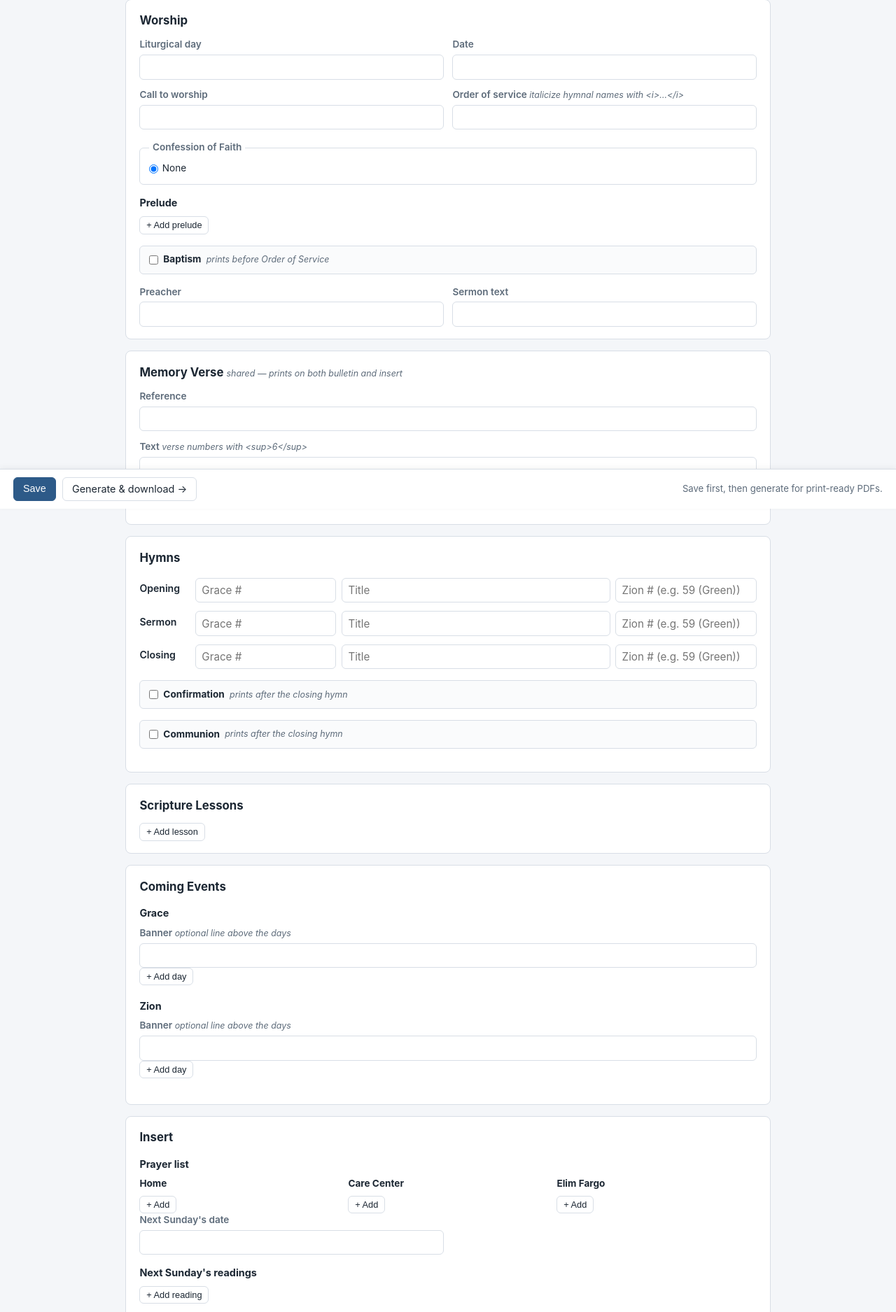
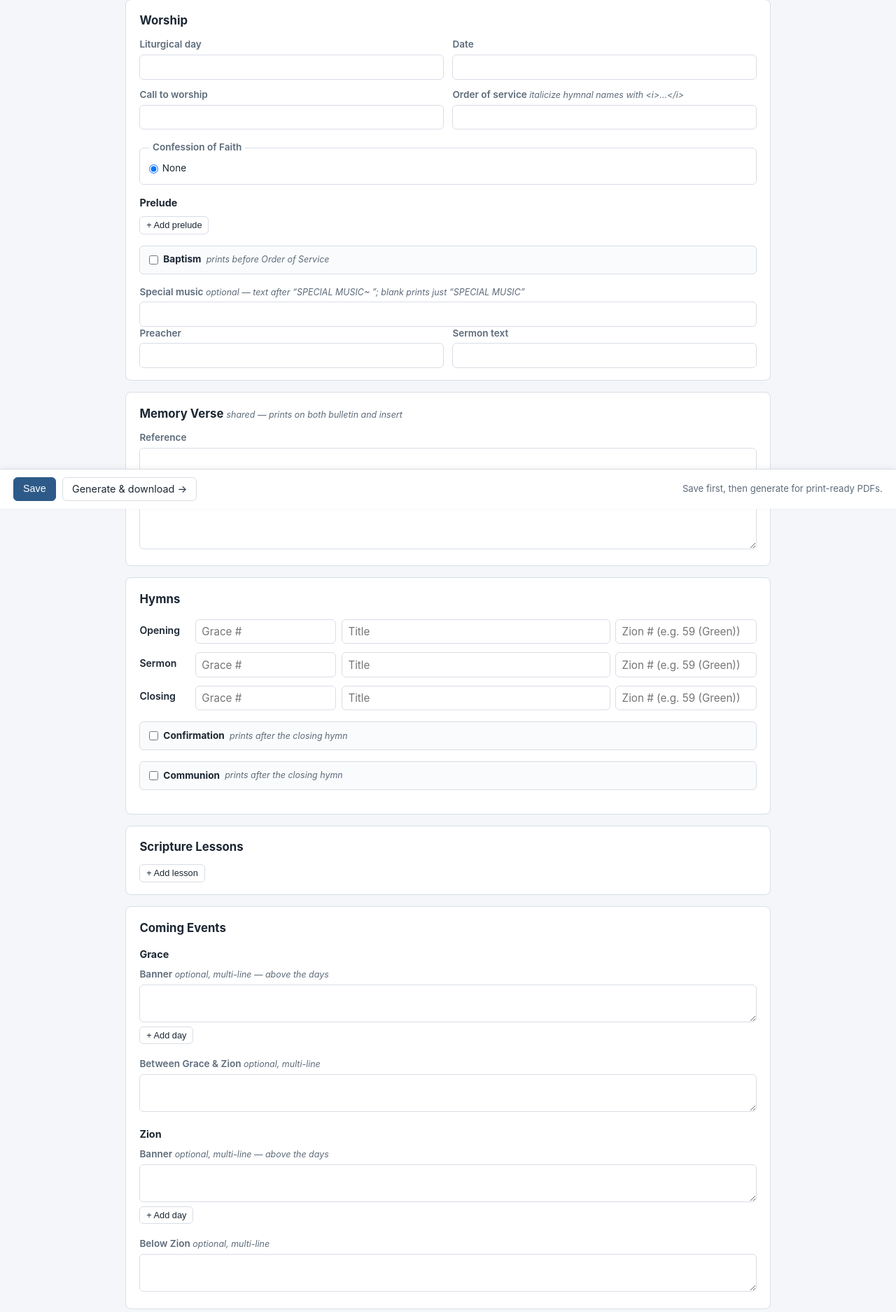
Before and after one commit to larryherzogjr/bulletin-generator, a Flask app: template templates/form.html in a window 1280 px wide. Shown: the part 73-1948 px from the top of the page at 70% size. Run offline with Flask 3, Linux system fonts and the light colour scheme; the template is opened without the code that fills it, so the values that code supplies are empty.

Commit message:
Special Music optional text + free-form notes around Coming Events
- SPECIAL MUSIC gains optional trailing text (like Baptism/Confirmation):
  blank prints "SPECIAL MUSIC", filled prints "SPECIAL MUSIC~ {text}".
- Coming Events panel: the Grace and Zion top banners are now multi-line
  (newline -> line break), and two new optional multi-line notes are added:
  between_events (between the Grace and Zion sections) and below_events
  (below Zion). All render with white-space: pre-line so autoescaping stays on.

Touches schema.py, the bulletin template, form.html, and the sample data.

Co-Authored-By: Claude Opus 4.8 <noreply@anthropic.com>

```diff
--- a/sample_data/bulletin_data.py
+++ b/sample_data/bulletin_data.py
@@ -37,6 +37,7 @@ WEEKLY = {
     "confirmation": {"enabled": False, "text": ""},
     "communion": {"enabled": False, "grace": False, "zion": False},
 
+    "special_music": "",   # optional text rendered after "SPECIAL MUSIC~ "
     "preacher": "Pastor Dennis Norby",
     "sermon_text": "Genesis 1:1-2:4a (G-pg 1; Z-pg 1)",
 
@@ -51,11 +52,13 @@ WEEKLY = {
         ("Sunday, June 7",    [("Lake Chapel", "9:00 AM"),
                                 ("Divine Worship with Holy Communion", "10:30 AM")]),
     ],
+    "between_events": "",
     "zion_events_banner": "",
     "zion_events": [
         ("Wednesday, June 3", [("Adult Bible Study at Grace", "7:00 PM")]),
         ("Sunday, June 7",    [("Divine Worship with Holy Communion", "9:00 AM")]),
     ],
+    "below_events": "",
 }
 
 STANDING = {
--- a/schema.py
+++ b/schema.py
@@ -63,15 +63,19 @@ def blank_blob() -> dict:
             "opening_hymn": {"grace": "", "title": "", "zion": ""},
             "sermon_hymn": {"grace": "", "title": "", "zion": ""},
             "closing_hymn": {"grace": "", "title": "", "zion": ""},
+            "special_music": "",   # optional text after "SPECIAL MUSIC~ "
             # after the closing hymn:
             "confirmation": {"enabled": False, "text": ""},
             "communion": {"enabled": False, "grace": False, "zion": False},
             "preacher": "",
             "sermon_text": "",
-            "grace_events_banner": "",
+            # Free-form notes around the events lists (all optional, multi-line).
+            "grace_events_banner": "",   # top of "Coming Events at Grace"
             "grace_events": [],
-            "zion_events_banner": "",
+            "between_events": "",        # between the Grace and Zion sections
+            "zion_events_banner": "",    # top of "Coming Events at Zion"
             "zion_events": [],
+            "below_events": "",          # below the Zion section
         },
         "standing": {
             "service_title": "",
@@ -187,8 +191,10 @@ def normalize_blob(blob: dict) -> dict:
 
     w = b["weekly"]
     for k in ("liturgical_day", "date", "call_to_worship", "order_of_service",
-              "preacher", "sermon_text", "memory_verse_ref", "memory_verse_text",
-              "grace_events_banner", "zion_events_banner"):
+              "special_music", "preacher", "sermon_text",
+              "memory_verse_ref", "memory_verse_text",
+              "grace_events_banner", "between_events",
+              "zion_events_banner", "below_events"):
         w[k] = _s(w_in.get(k))
     # Confession of Faith: one of CREEDS, or "" for "None" (renders the heading
     # alone, no "~ Creed" suffix). Any other value falls back to the default.
--- a/templates/form.html
+++ b/templates/form.html
@@ -74,6 +74,10 @@
                  value="{{ data.weekly.baptism.text }}">
         </div>
       </div>
+
+      <label>Special music <span class="hint">optional — text after &ldquo;SPECIAL MUSIC~ &rdquo;; blank prints just &ldquo;SPECIAL MUSIC&rdquo;</span>
+        <input type="text" data-key="weekly.special_music" value="{{ data.weekly.special_music }}">
+      </label>
 
       <div class="grid two">
         <label>Preacher
@@ -160,11 +164,15 @@
     <section class="card">
       <h2>Coming Events</h2>
       {% for parish in ["grace", "zion"] %}
+      {% if parish == "zion" %}
+      <label>Between Grace &amp; Zion <span class="hint">optional, multi-line</span>
+        <textarea data-key="weekly.between_events" rows="2">{{ data.weekly.between_events }}</textarea>
+      </label>
+      {% endif %}
       <div class="parish">
         <div class="subhead">{{ parish|capitalize }}</div>
-        <label>Banner <span class="hint">optional line above the days</span>
-          <input type="text" data-key="weekly.{{ parish }}_events_banner"
-                 value="{{ data.weekly[parish + '_events_banner'] }}">
+        <label>Banner <span class="hint">optional, multi-line — above the days</span>
+          <textarea data-key="weekly.{{ parish }}_events_banner" rows="2">{{ data.weekly[parish + '_events_banner'] }}</textarea>
         </label>
         <div class="events" data-events="weekly.{{ parish }}_events">
           {% for day, items in data.weekly[parish + "_events"] %}
@@ -189,6 +197,9 @@
         <button type="button" class="btn small add-day" data-parish="{{ parish }}">+ Add day</button>
       </div>
       {% endfor %}
+      <label>Below Zion <span class="hint">optional, multi-line</span>
+        <textarea data-key="weekly.below_events" rows="2">{{ data.weekly.below_events }}</textarea>
+      </label>
     </section>
 
     <!-- ===================== INSERT ===================== -->
```
Also changed, not shown: templates/bulletin_template.html (+6 -2 lines).
